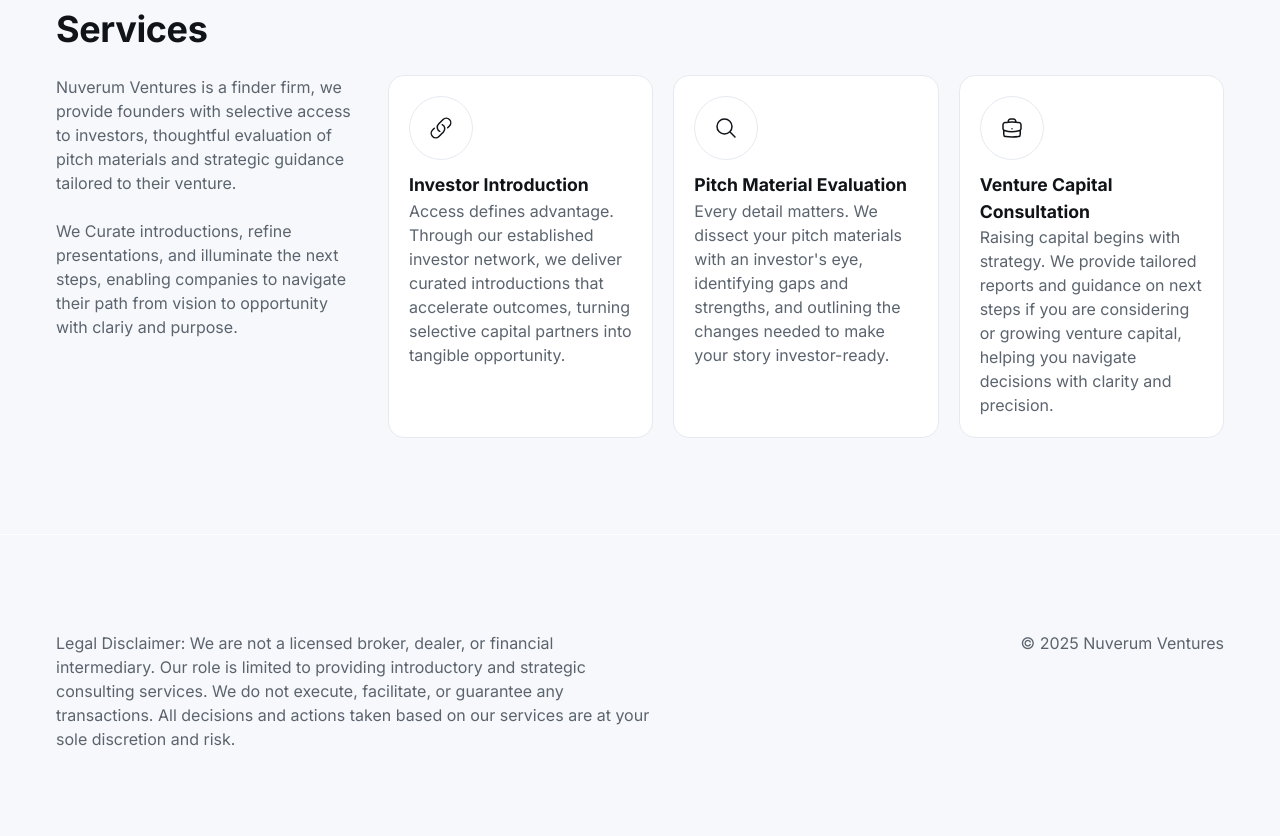
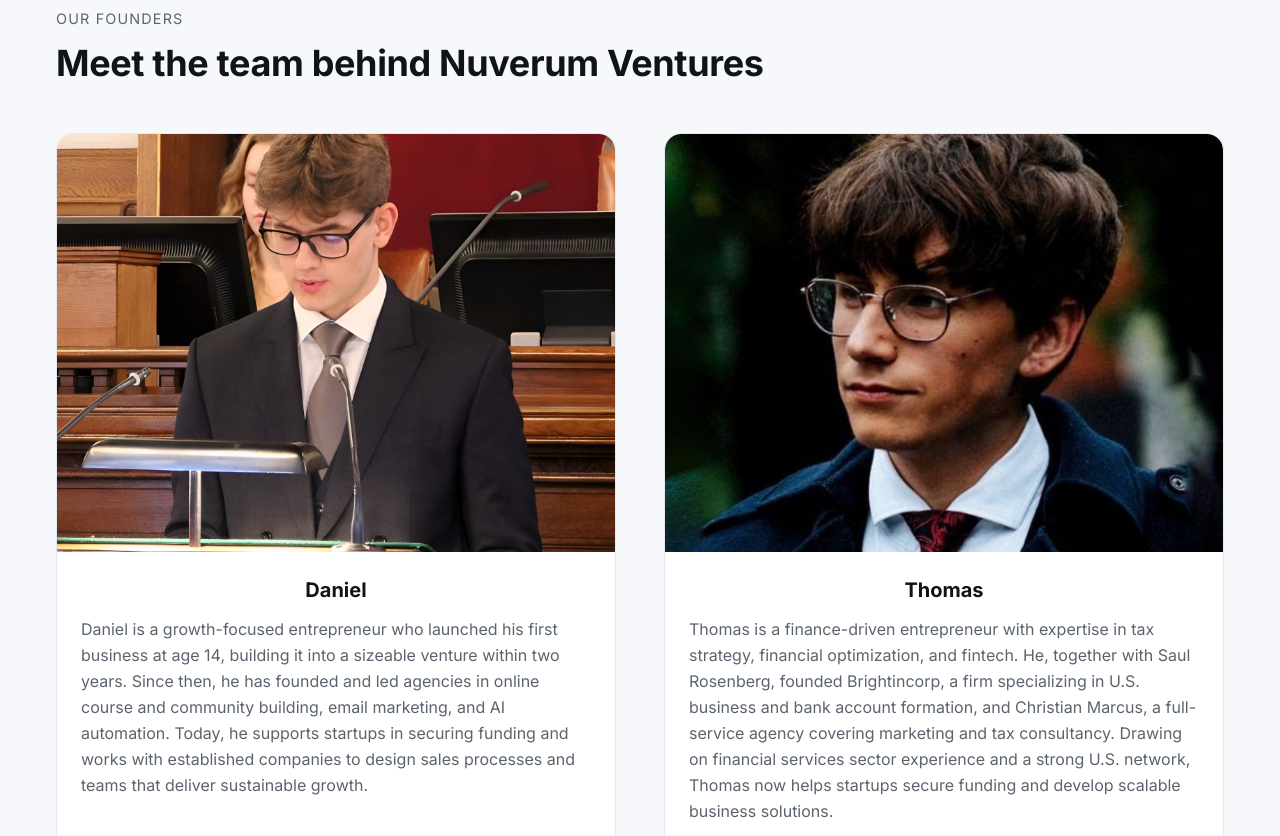
Before and after one commit to penyerang39/nuverum-ventures, a Next.js app: page / in a window 1280 px wide. Shown: the part 1240-2076 px from the top of the page. Built offline with nearby package versions, Linux system fonts and the light colour scheme.

Commit message:
calendly proper prefetch/cache + daniel thomas

```diff
--- a/app/components/ContactModal.tsx
+++ b/app/components/ContactModal.tsx
@@ -25,6 +25,7 @@ interface ContactModalProps {
 export default function ContactModal({ isOpen, onClose }: ContactModalProps) {
   const [isSubmitting, setIsSubmitting] = useState(false)
   const [submitStatus, setSubmitStatus] = useState<'idle' | 'success' | 'error'>('idle')
+  const [isCalendlyLoaded, setIsCalendlyLoaded] = useState(false)
 
   // Performance tracking
   const { trackUserInteraction, trackCustomMetric } = usePerformanceTracking()
@@ -44,6 +45,7 @@ export default function ContactModal({ isOpen, onClose }: ContactModalProps) {
       trackCustomMetric('modal-open', performance.now())
     }
   }, [isOpen, trackCustomMetric])
+
 
   const onSubmit = async (data: EmailFormData) => {
     const submitStartTime = performance.now()
@@ -132,7 +134,15 @@ export default function ContactModal({ isOpen, onClose }: ContactModalProps) {
                   {/* Calendly Section */}
                   <div className="space-y-4">
                     <h4 className="text-lg font-medium text-foreground">Schedule a Meeting</h4>
-                    <div className="bg-background rounded-lg overflow-hidden border border-border">
+                    <div className="bg-background rounded-lg overflow-hidden">
+                      {!isCalendlyLoaded && (
+                        <div className="absolute inset-0 flex items-center justify-center bg-background z-10">
+                          <div className="text-center">
+                            <div className="animate-spin rounded-full h-8 w-8 mx-auto mb-2"></div>
+                            <p className="text-sm text-muted">Loading meeting scheduler...</p>
+                          </div>
+                        </div>
+                      )}
                       <iframe
                         src="https://calendly.com/thomas-nuverum/30min?embed_domain=localhost&embed_type=Inline"
                         width="100%"
@@ -140,7 +150,10 @@ export default function ContactModal({ isOpen, onClose }: ContactModalProps) {
                         frameBorder="0"
                         title="Schedule a meeting"
                         className="min-h-[600px]"
-                        onLoad={() => trackUserInteraction('calendly-iframe-load', 'contact-modal')}
+                        onLoad={() => {
+                          setIsCalendlyLoaded(true)
+                          trackUserInteraction('calendly-iframe-load', 'contact-modal')
+                        }}
                       />
                     </div>
                   </div>
--- a/app/components/LoadingSplash.tsx
+++ b/app/components/LoadingSplash.tsx
@@ -5,6 +5,7 @@ import Image from 'next/image';
 
 export default function LoadingSplash() {
   const [isVisible, setIsVisible] = useState(true);
+  const [imageLoaded, setImageLoaded] = useState(false);
 
   useEffect(() => {
     // Hide splash screen when page is fully loaded
@@ -47,15 +48,16 @@ export default function LoadingSplash() {
   if (!isVisible) return null;
 
   return (
-    <div className="fixed inset-0 z-[9999] flex items-center justify-center bg-black">
+    <div className="fixed inset-0 z-9999 flex items-center justify-center bg-black">
       <div className="animate-pulse">
         <Image
           src="/logos/SVG/nuverumBlack.svg"
           alt="Nuverum Ventures"
           width={200}
-          height={120}
+          height={70}
           priority
-          className="w-auto h-auto filter invert"
+          onLoad={() => setImageLoaded(true)}
+          className={`transition-opacity duration-300 ${imageLoaded ? 'opacity-100' : 'opacity-0'}`}
         />
       </div>
     </div>
--- /dev/null
+++ b/app/components/ShinyText.tsx
@@ -0,0 +1,20 @@
+import './ShinyText.css';
+
+interface ShinyTextProps {
+  text: string;
+  disabled?: boolean;
+  speed?: number;
+  className?: string;
+}
+
+const ShinyText: React.FC<ShinyTextProps> = ({ text, disabled = false, speed = 5, className = '' }) => {
+  const animationDuration = `${speed}s`;
+
+  return (
+    <div className={`shiny-text ${disabled ? 'disabled' : ''} ${className}`} style={{ animationDuration }}>
+      {text}
+    </div>
+  );
+};
+
+export default ShinyText;
--- a/app/globals.css
+++ b/app/globals.css
@@ -123,6 +123,13 @@ main {
   padding: 20px;
 }
 
+.card-no-padding {
+  background: var(--card);
+  border: 1px solid var(--border);
+  border-radius: 16px;
+  padding: 0;
+}
+
 .card-title {
   font-size: 1.1rem;
   font-weight: 600;
@@ -179,3 +186,31 @@ main {
   white-space: nowrap;
   border: 0;
 }
+
+.shiny-text {
+  color: #b5b5b5a4; /* Adjust this color to change intensity/style */
+  background: linear-gradient(
+    120deg,
+    rgba(255, 255, 255, 0) 40%,
+    rgba(255, 255, 255, 0.8) 50%,
+    rgba(255, 255, 255, 0) 60%
+  );
+  background-size: 200% 100%;
+  -webkit-background-clip: text;
+  background-clip: text;
+  display: inline-block;
+  animation: shine 5s linear infinite;
+}
+
+@keyframes shine {
+  0% {
+    background-position: 100%;
+  }
+  100% {
+    background-position: -100%;
+  }
+}
+
+.shiny-text.disabled {
+  animation: none;
+}
--- a/app/page.tsx
+++ b/app/page.tsx
@@ -3,6 +3,7 @@
 import Image from "next/image";
 import { MagnifyingGlassIcon, BriefcaseIcon } from "@heroicons/react/24/outline";
 import { useState, useEffect } from "react";
+import Head from "next/head";
 import AnimatedArrowIcon from "./components/AnimatedArrowIcon";
 import ContactModal from "./components/ContactModal";
 import { usePerformanceTracking } from "./hooks/usePerformanceTracking";
@@ -28,6 +29,26 @@ export default function Home() {
     trackElementVisibility('mission-eyebrow');
     trackElementVisibility('services-heading');
   }, [trackElementVisibility]);
+
+  // Preload Calendly resources
+  useEffect(() => {
+    // Preload the Calendly domain and resources
+    const link = document.createElement('link');
+    link.rel = 'preconnect';
+    link.href = 'https://calendly.com';
+    document.head.appendChild(link);
+
+    // Preload DNS for Calendly
+    const dnsLink = document.createElement('link');
+    dnsLink.rel = 'dns-prefetch';
+    dnsLink.href = 'https://calendly.com';
+    document.head.appendChild(dnsLink);
+
+    return () => {
+      document.head.removeChild(link);
+      document.head.removeChild(dnsLink);
+    };
+  }, []);
 
   return (
     <>
@@ -99,10 +120,58 @@ export default function Home() {
         </div>
       </section>
 
+      {/* Founders */}
+      <section id="founders" className="section bg-gradient-to-b from-white/[0.02] to-transparent" aria-labelledby="founders-heading">
+        <div className="container">
+          <div className="text-start mb-12">
+            <p id="founders-heading" className="eyebrow mb-3">Our Founders</p>
+            <h2 className="heading-lg">Meet the team behind Nuverum Ventures</h2>
+          </div>
+          <div className="grid gap-8 grid-cols-1 lg:grid-cols-2 lg:gap-12">
+            {/* Daniel */}
+            <div className="card-no-padding text-start p-0 overflow-hidden">
+              <div className="relative w-full aspect-[4/3] rounded-t-2xl overflow-hidden">
+                <Image
+                  src="/Daniels.jpg"
+                  alt="Daniel - Growth-focused entrepreneur"
+                  fill
+                  className="object-cover"
+                />
+              </div>
+              <div className="p-6">
+                <h3 className="text-xl font-semibold mb-3 text-center">Daniel</h3>
+                <p className="text-muted text-start leading-relaxed">
+                  Daniel is a growth-focused entrepreneur who launched his first business at age 14, building it into a sizeable venture within two years. Since then, he has founded and led agencies in online course and community building, email marketing, and AI automation. Today, he supports startups in securing funding and works with established companies to design sales processes and teams that deliver sustainable growth.
+                </p>
+              </div>
+            </div>
+
+            {/* Thomas */}
+            <div className="card-no-padding text-start p-0 overflow-hidden">
+              <div className="relative w-full aspect-[4/3] rounded-t-2xl overflow-hidden">
+                <Image
+                  src="/Thomas.jpg"
+                  alt="Thomas - Finance-driven entrepreneur"
+                  fill
+                  className="object-cover"
+                />
+              </div>
+              <div className="p-6">
+                <h3 className="text-xl font-semibold mb-3 text-center">Thomas</h3>
+                <p className="text-muted text-start leading-relaxed">
+                  Thomas is a finance-driven entrepreneur with expertise in tax strategy, financial optimization, and fintech. He, together with Saul Rosenberg, founded Brightincorp, a firm specializing in U.S. business and bank account formation, and Christian Marcus, a full-service agency covering marketing and tax consultancy. Drawing on financial services sector experience and a strong U.S. network, Thomas now helps startups secure funding and develop scalable business solutions.
+                </p>
+              </div>
+            </div>
+          </div>
+        </div>
+      </section>
+
       {/* Services */}
       <section id="services" className="section bg-gradient-to-b from-white/[0.02] to-transparent" aria-labelledby="services-heading">
         <div className="container">
-          <h2 id="services-heading" className="heading-lg mb-6">Services</h2>
+        <p id="services-heading" className="eyebrow mb-3">Services</p>
+          <h2 id="services-heading" className="heading-lg mb-6">What We Offer</h2>
           <div className="flex flex-col lg:flex-row lg:gap-8 lg:items-start">
             <p className="text-muted lg:max-w-[300px] lg:flex-shrink-0 mb-6 lg:mb-0">Nuverum Ventures is a finder firm, we provide founders with selective access to investors, thoughtful evaluation of pitch materials and strategic guidance tailored to their venture.
               <br />
@@ -150,6 +219,22 @@ export default function Home() {
         </div>
       </section>
 
+      {/* Hidden Calendly Preloader */}
+      <div
+        className="fixed -top-[9999px] left-0 w-1 h-1 opacity-0 pointer-events-none overflow-hidden"
+        aria-hidden="true"
+      >
+        <iframe
+          src="https://calendly.com/thomas-nuverum/30min?embed_domain=localhost&embed_type=Inline"
+          width="100%"
+          height="600"
+          frameBorder="0"
+          title="Calendly preload"
+          className="min-h-[600px]"
+          loading="eager"
+        />
+      </div>
+
       {/* Contact Modal */}
       <ContactModal
         isOpen={isModalOpen}
```
Also changed, not shown: public/Daniels.jpg (added), public/Thomas.jpg (added).
